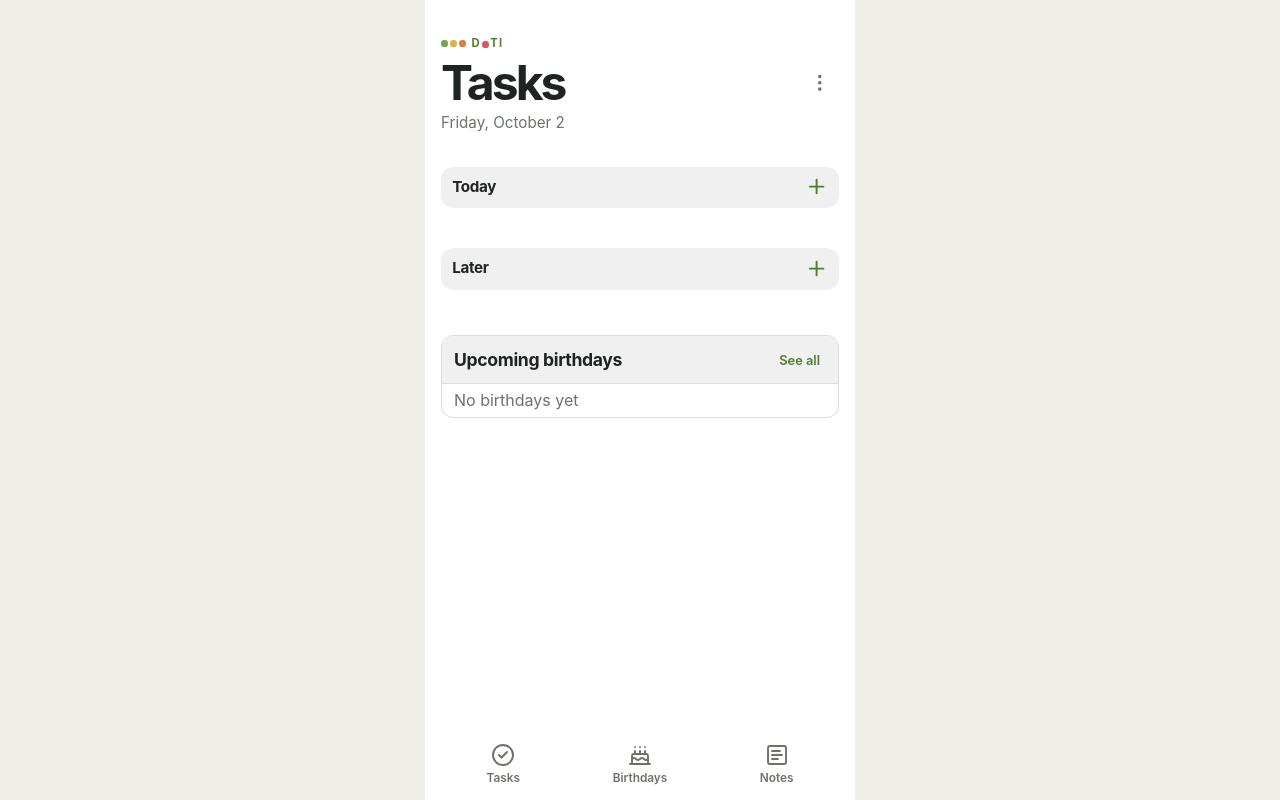
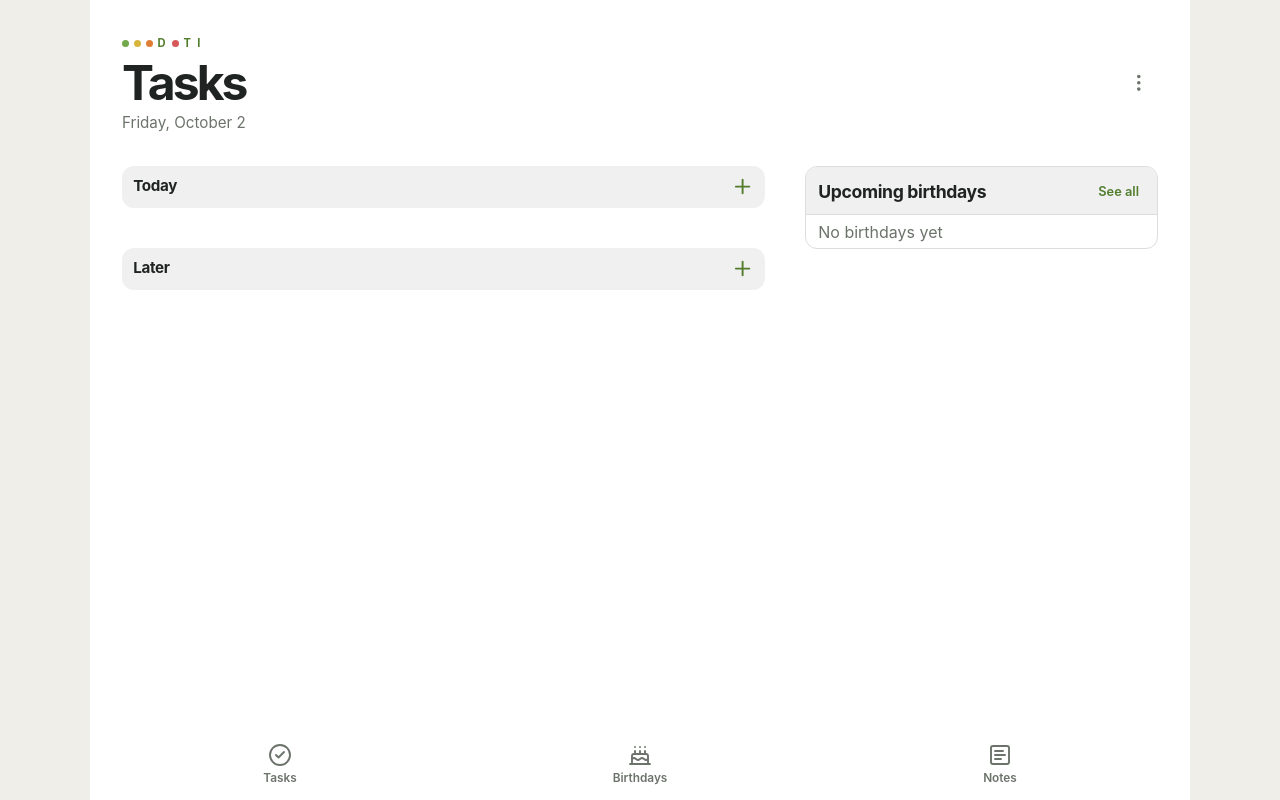
Before and after one commit to starbuck753/doti, a React (Vite) app: page / in a window 1280 px wide. Built offline with nearby package versions, Linux system fonts and the light colour scheme.

Commit message:
Add ui for wider screens

```diff
--- a/src/app/DotiBrand.tsx
+++ b/src/app/DotiBrand.tsx
@@ -4,7 +4,11 @@ export function DotiBrand() {
       <span className="doti-priority-dot priority-green" />
       <span className="doti-priority-dot priority-yellow" />
       <span className="doti-priority-dot priority-orange" />
+      D
+      {/* <span className="doti-brand-o" aria-hidden="true">O</span> */}
+      <span className="doti-priority-dot priority-red" />
+      <span aria-hidden="true">T</span>
+      I
     </span>
-    <span aria-hidden="true">D<span className="doti-priority-dot priority-red" />ti</span>
   </span>
 }
--- a/src/app/app.css
+++ b/src/app/app.css
@@ -27,23 +27,26 @@
 .doti-brand {
   display: inline-flex;
   align-items: center;
-  gap: 0.35rem;
+  /*gap: 0.2rem;*/
+}
+.doti-brand-o {
+  color: #d75858;
 }
 .doti-priority-dots {
   display: inline-flex;
   align-items: center;
-  gap: 0.15rem;
+  gap: 0.3rem;
 }
 .doti-priority-dot {
   display: inline-block;
-  width: 0.42rem;
-  height: 0.42rem;
+  width: 0.44rem;
+  height: 0.44rem;
   flex: 0 0 auto;
   border-radius: 50%;
   vertical-align: middle;
 }
 .doti-brand > span:last-child .doti-priority-dot {
-  margin: 0 0.08rem;
+  margin: 0 /*0.08rem;*/
 }
 
 h1 {
@@ -54,6 +57,12 @@ h1 {
 }
 
 .tasks-page {
+  display: flex;
+  flex-direction: column;
+  gap: 1.15rem;
+}
+
+.dashboard-task-list {
   display: flex;
   flex-direction: column;
   gap: 1.15rem;
@@ -1254,6 +1263,8 @@ input.link-picker-search:focus-visible { outline: none !important; }
 }
 .dashboard-empty:hover, .dashboard-empty:focus-visible { background: transparent; }
 
+.upcoming-birthday-extra { display: none; }
+
 .bottom-nav {
   position: fixed;
   bottom: 0;
@@ -1304,5 +1315,15 @@ input.link-picker-search:focus-visible { outline: none !important; }
 }
 @media (min-width: 768px) {
   .page-content { padding-top: var(--space-6); }
-  .tasks-page { gap: 2rem; }
+  .tasks-page {
+    display: grid;
+    grid-template-columns: minmax(0, 1.55fr) minmax(18rem, 0.85fr);
+    align-items: start;
+    column-gap: 2.5rem;
+    row-gap: 2rem;
+  }
+  .tasks-page-heading { grid-column: 1 / -1; }
+  .dashboard-task-list { gap: 2rem; }
+  .upcoming-birthdays { margin-top: 0; }
+  .upcoming-birthday-extra { display: block; }
 }
--- a/src/features/birthdays/BirthdaysPage.tsx
+++ b/src/features/birthdays/BirthdaysPage.tsx
@@ -51,5 +51,5 @@ export function UpcomingBirthdays() {
   const { t } = useTranslation()
   const navigate = useNavigate()
   const { birthdays } = useBirthdays()
-  return <section className="upcoming-birthdays"><div className="upcoming-heading"><h2>{t('tasks.upcomingBirthdays')}</h2><button onClick={() => navigate('/birthdays')}>{t('birthdays.seeAll')}</button></div>{birthdays.length ? birthdays.slice(0, 3).map((birthday) => <BirthdayRow key={birthday.id} birthday={birthday} onClick={() => navigate('/birthdays')} />) : <button className="empty-birthdays dashboard-empty" onClick={() => navigate('/birthdays')}>{t('birthdays.empty')}</button>}</section>
+  return <section className="upcoming-birthdays"><div className="upcoming-heading"><h2>{t('tasks.upcomingBirthdays')}</h2><button onClick={() => navigate('/birthdays')}>{t('birthdays.seeAll')}</button></div>{birthdays.length ? birthdays.slice(0, 5).map((birthday, index) => <div key={birthday.id} className={index >= 3 ? 'upcoming-birthday-extra' : undefined}><BirthdayRow birthday={birthday} onClick={() => navigate('/birthdays')} /></div>) : <button className="empty-birthdays dashboard-empty" onClick={() => navigate('/birthdays')}>{t('birthdays.empty')}</button>}</section>
 }
--- a/src/features/tasks/TasksDashboard.tsx
+++ b/src/features/tasks/TasksDashboard.tsx
@@ -82,8 +82,10 @@ export function TasksDashboard() {
   const date = new Intl.DateTimeFormat(i18n.language, { weekday: 'long', month: 'long', day: 'numeric' }).format(new Date())
 
   return <section className="tasks-page"><div className="tasks-page-heading"><div><p className="eyebrow"><DotiBrand /></p><h1>{t('navigation.tasks')}</h1><p className="current-date">{date}</p></div><TasksOverflowMenu /></div>
-    <TaskSection bucket="today" tasks={sorted.filter((task) => task.bucket === 'today')} linkedTaskIds={taskIdsWithNotes} onAdd={(title) => addTask(title, 'today')} onComplete={completeTask} onRestore={restoreTask} onMove={(task) => moveTask(task, 'later')} onPriority={changePriority} />
-    <TaskSection bucket="later" tasks={sorted.filter((task) => task.bucket === 'later')} linkedTaskIds={taskIdsWithNotes} onAdd={(title) => addTask(title, 'later')} onComplete={completeTask} onRestore={restoreTask} onMove={(task) => moveTask(task, 'today')} onPriority={changePriority} />
+    <div className="dashboard-task-list">
+      <TaskSection bucket="today" tasks={sorted.filter((task) => task.bucket === 'today')} linkedTaskIds={taskIdsWithNotes} onAdd={(title) => addTask(title, 'today')} onComplete={completeTask} onRestore={restoreTask} onMove={(task) => moveTask(task, 'later')} onPriority={changePriority} />
+      <TaskSection bucket="later" tasks={sorted.filter((task) => task.bucket === 'later')} linkedTaskIds={taskIdsWithNotes} onAdd={(title) => addTask(title, 'later')} onComplete={completeTask} onRestore={restoreTask} onMove={(task) => moveTask(task, 'today')} onPriority={changePriority} />
+    </div>
     <UpcomingBirthdays />
   </section>
 }
--- a/src/styles/global.css
+++ b/src/styles/global.css
@@ -84,6 +84,13 @@
 :root[data-theme="light"][data-accent="teal"] { --accent: #287f7b; --accent-hover: #216963; --accent-soft: #e3f3f2; --accent-contrast: #fff; }
 :root[data-theme="dark"][data-accent="teal"] { --accent: #78d1cb; --accent-hover: #96e2dc; --accent-soft: #224342; --accent-contrast: #122b2a; }
 
+@media (min-width: 768px) {
+  :root {
+    --content-max-width: 1100px;
+    --page-padding: 2rem;
+  }
+}
+
 * { box-sizing: border-box; }
 html { min-width: 320px; background: var(--color-background); color: var(--color-text); }
 body { margin: 0; min-width: 320px; min-height: 100vh; background: var(--color-background); color: var(--color-text); }
```
Also changed, not shown: 6 other files (tests, documents, lock files or other folders).
